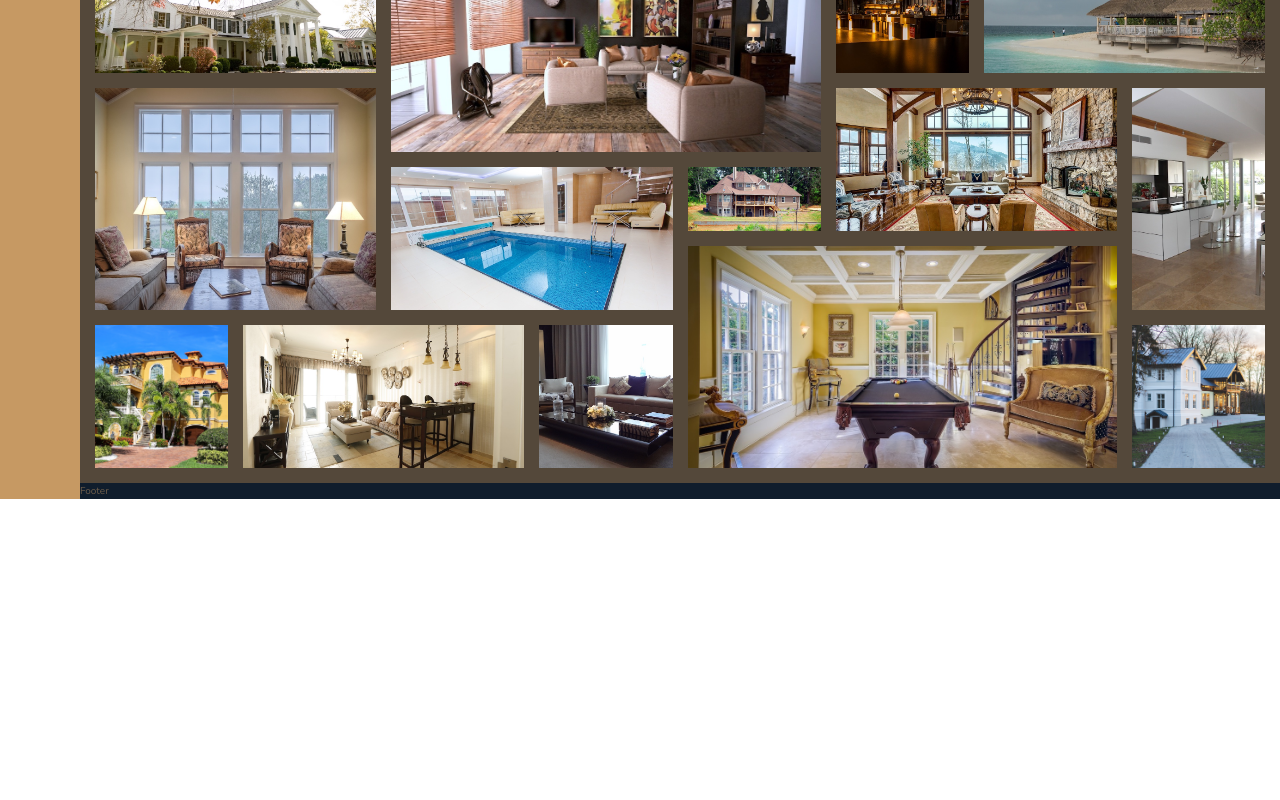
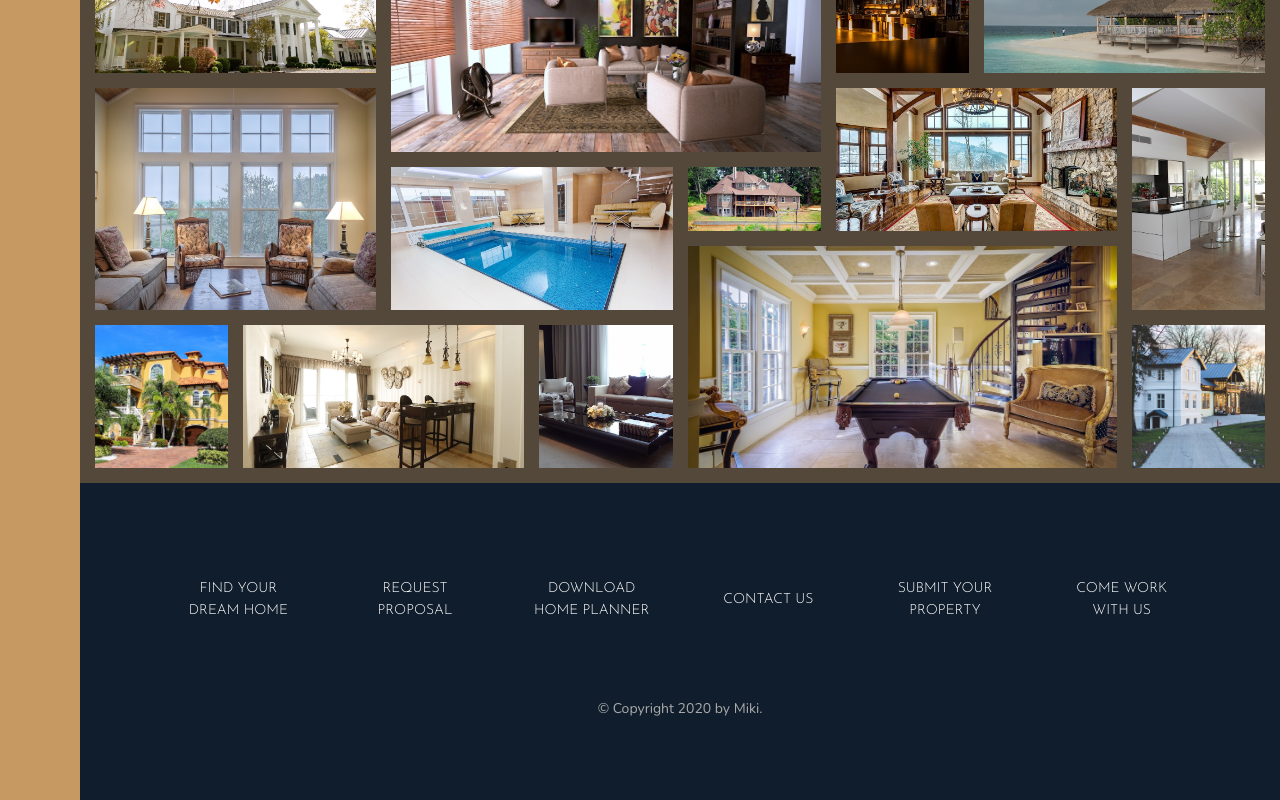
Before and after one commit to mikiasgv/grid-layout, a Vue app: page / in a window 1280 px wide. Shown: the part 3004-3804 px from the top of the page. Before the commit the page ends 3503 px from the top, so only its background shows below. Built offline with nearby package versions, Linux system fonts and the light colour scheme.

Commit message:
Implementing the footer section

```diff
--- a/src/assets/sass/_footer.scss
+++ b/src/assets/sass/_footer.scss
@@ -1,4 +1,41 @@
 .footer {
   background-color: $color-secondary;
   grid-column: full-start / full-end;
+  padding: 8rem;
 }
+
+.nav {
+  list-style: none;
+
+  display: grid;
+  grid-template-columns: repeat(auto-fit, minmax(15rem, 1fr));
+  gap: 2rem;
+  align-items: center;
+
+  &__link:link,
+  &__link:visited {
+    font-size: 1.4rem;
+    color: #fff;
+    text-decoration: none;
+    font-family: $font-display;
+    text-transform: uppercase;
+    text-align: center;
+    padding: 1.5rem;
+    display: block;
+    transition: all .2s;
+  }
+
+  &__link:hover,
+  &__link:active {
+    background-color: rgba(#fff, 0.05);
+    transform: translateY(-3px);
+  }
+}
+
+.copyright {
+  font-size: 1.4rem;
+  color: $color-grey-light-2;
+  margin-top: 6rem;
+  text-align: center;
+  width: 100%;
+}
--- a/src/components/FooterComponent.vue
+++ b/src/components/FooterComponent.vue
@@ -1,5 +1,25 @@
 <template>
-  <footer class="footer">Footer</footer>
+  <footer class="footer">
+    <ul class="nav">
+      <li class="nav__item">
+        <a href="#" class="nav__link">Find your dream home</a>
+      </li>
+      <li class="nav__item">
+        <a href="#" class="nav__link">Request Proposal</a>
+      </li>
+      <li class="nav__item">
+        <a href="#" class="nav__link">Download home planner</a>
+      </li>
+      <li class="nav__item"><a href="#" class="nav__link">Contact us</a></li>
+      <li class="nav__item">
+        <a href="#" class="nav__link">Submit your property</a>
+      </li>
+      <li class="nav__item">
+        <a href="#" class="nav__link">Come work with us</a>
+      </li>
+    </ul>
+    <p class="copyright">&copy; Copyright 2020 by Miki.</p>
+  </footer>
 </template>
 
 <script>
```
